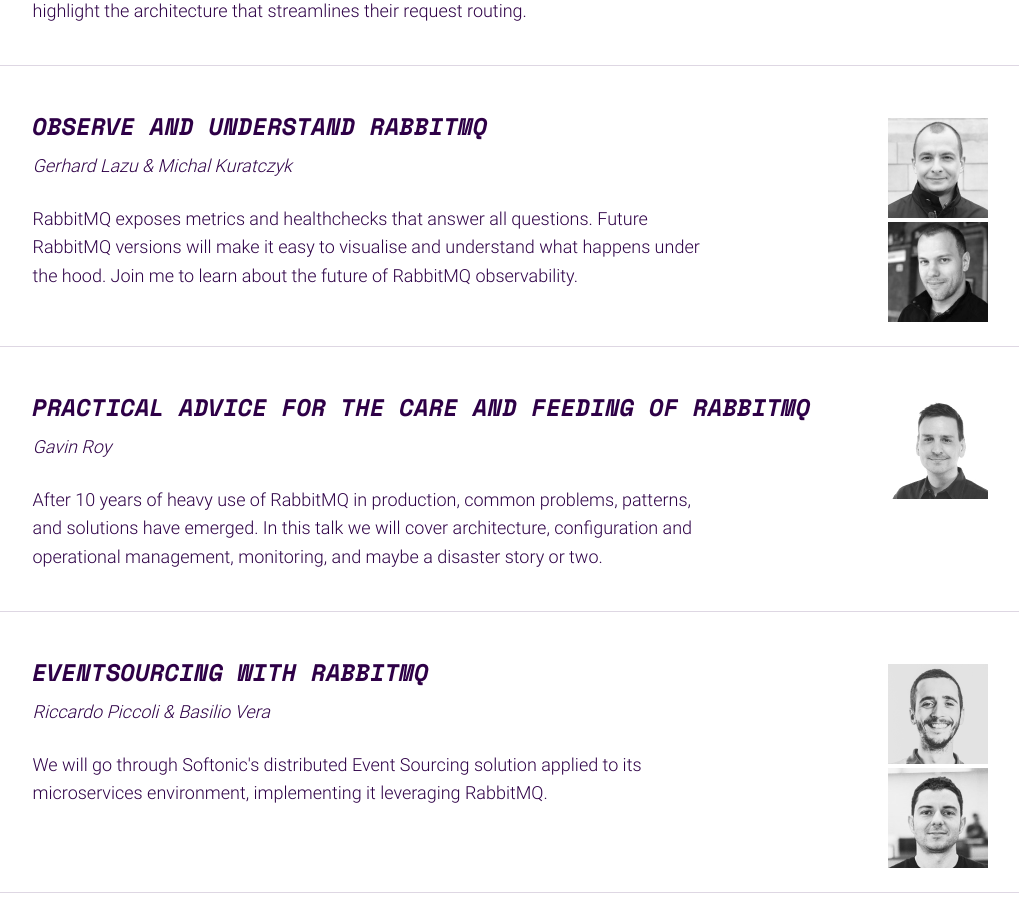
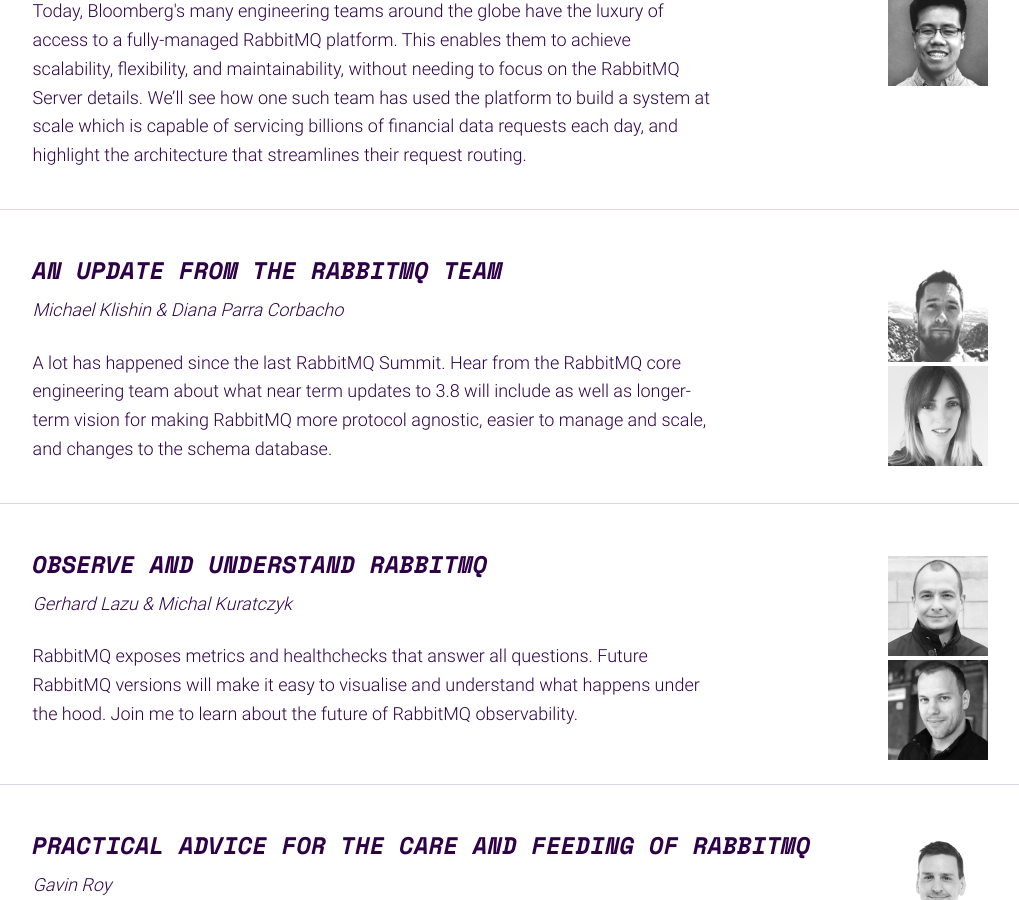
Before and after one commit to isabella232/rabbitmq-summit-1, a Jekyll site: the page built from index.html, in a window 1280 px wide and 900 px high, scrolled down 3560 px. Shown: the whole window, without its empty margins (100-1119 px from the left). Built offline with Jekyll 4.4.1, drawn with Linux system fonts in a browser that asks for light colours; nearby versions of some CDN libraries; comment, search, counter and statistics services are not loaded; some of the changed text lies outside the part shown.

Commit message:
Adds RMQ core team as speakers

```diff
--- a/_data/schedule.yml
+++ b/_data/schedule.yml
@@ -1,6 +1,6 @@
-- start: '09:15'
-  etime: '10:00'
-  title: 'Keynote: Growing a farm of rabbits to scale financial applications'
+- start: "09:15"
+  etime: "10:00"
+  title: "Keynote: Growing a farm of rabbits to scale financial applications"
   speaker: Will Hoy
   abstract: >-
     Today, Bloomberg's many engineering teams around the globe have the luxury
@@ -13,9 +13,18 @@
   img: /img/speakers/will-hoy.jpg
   co-speaker: David Liu
   co-img: /img/speakers/david-liu.jpg
-- start: '10:30'
-  etime: '11:15'
-  title: 'Observe and understand RabbitMQ'
+- start: "09:15"
+  etime: "10:00"
+  title: "An update from the RabbitMQ team"
+  speaker: Michael Klishin
+  abstract: >-
+    A lot has happened since the last RabbitMQ Summit. Hear from the RabbitMQ core engineering team about what near term updates to 3.8 will include as well as longer-term vision for making RabbitMQ more protocol agnostic, easier to manage and scale, and changes to the schema database.
+  img: /img/speakers/michael-klishin.jpg
+  co-speaker: Diana Parra Corbacho
+  co-img: /img/speakers/diana-parra-corbacho.jpg
+- start: "10:30"
+  etime: "11:15"
+  title: "Observe and understand RabbitMQ"
   speaker: Gerhard Lazu
   abstract: >-
     RabbitMQ exposes metrics and healthchecks that answer all questions.
@@ -25,27 +34,27 @@
   img: /img/speakers/gerhard-lazu.jpg
   co-speaker: Michal Kuratczyk
   co-img: /img/speakers/michal-kuratczyk.jpg
-- start: '10:30'
-  etime: '11:15'
-  title: 'Practical advice for the care and feeding of RabbitMQ'
+- start: "10:30"
+  etime: "11:15"
+  title: "Practical advice for the care and feeding of RabbitMQ"
   speaker: Gavin Roy
   abstract: >-
     After 10 years of heavy use of RabbitMQ in production, common problems,
     patterns, and solutions have emerged. In this talk we will cover architecture,
     configuration and operational management, monitoring, and maybe a disaster story or two.
   img: /img/speakers/gavin-roy.jpg
-- start: '11:20'
-  etime: '11:45'
-  title: 'EventSourcing with RabbitMQ'
+- start: "11:20"
+  etime: "11:45"
+  title: "EventSourcing with RabbitMQ"
   speaker: Riccardo Piccoli
   abstract: >-
     We will go through Softonic's distributed Event Sourcing solution applied to
     its microservices environment, implementing it leveraging RabbitMQ.
   img: /img/speakers/riccardo-piccoli.jpg
-  co-speaker:  Basilio Vera
+  co-speaker: Basilio Vera
   co-img: /img/speakers/basilio-vera.jpg
-- start: '11:20'
-  etime: '11:45'
+- start: "11:20"
+  etime: "11:45"
   title: >
     WeWork's "good enough" order guarantee
   speaker: Ilana Sufrin
@@ -56,11 +65,11 @@
     and to convince you that sometimes the best solution is just "good enough".
     This talk dives into a real-life story of using, and fixing, RabbitMQ at WeWork.
   img: /img/speakers/ilana-sufrin.jpg
-  co-speaker:  Avikam Agur
+  co-speaker: Avikam Agur
   co-img: /img/speakers/avikam-agur.jpg
-- start: '11:50'
-  etime: '12:35'
-  title: 'Feature complete: Uncovering the true cost different RabbitMQ features and configurations'
+- start: "11:50"
+  etime: "12:35"
+  title: "Feature complete: Uncovering the true cost different RabbitMQ features and configurations"
   speaker: Jack Vanlightly
   abstract: >-
     They call RabbitMQ the swiss army knife of messaging systems, but what impact do all those features have on performance?<br/><br/>
@@ -68,9 +77,9 @@
     We'll see concrete numbers and come to actionable conclusions that will help you make more balanced decisions regarding
     the tradeoffs of the powerful functionality available vs performance.
   img: /img/speakers/jack-vanlightly.jpg
-- start: '11:50'
-  etime: '12:35'
-  title: 'Monitoring & scaling based on RabbitMQ telemetry'
+- start: "11:50"
+  etime: "12:35"
+  title: "Monitoring & scaling based on RabbitMQ telemetry"
   speaker: Omar Elasfar
   abstract: >-
     Zalando's Communication platform products are powered by a RabbitMQ cluster as the broker for all service to
@@ -80,9 +89,9 @@
     compute power has been a seamless effort with backlogs as a steering point alongside CPU utilization of
     the consumer application.
   img: /img/speakers/omar-elasfar.jpg
-- start: '13:35'
-  etime: '14:20'
-  title: 'RabbitMQ MQTT vs EMQX'
+- start: "13:35"
+  etime: "14:20"
+  title: "RabbitMQ MQTT vs EMQX"
   speaker: Grigory Starinkin
   abstract: >-
     RabbitMQ is a multi-protocol messaging broker, which, on a vanilla
@@ -94,9 +103,9 @@
     which one is better for MQTT, or which one to use? RabbitMQ for
     MQTT, or EMQX? Join me in this talk as I answer these questions
     and help users decide on the best choice MQTT broker to use.
-- start: '13:35'
-  etime: '14:20'
-  title: 'Do not guess, Trace'
+- start: "13:35"
+  etime: "14:20"
+  title: "Do not guess, Trace"
   speaker: Kacper Mentel
   abstract: >-
     RabbitMQ runs on a battle-tested Erlang VM which provides many exceptional features for Distributed,
@@ -105,18 +114,18 @@
     for operators and developers. Here Tracing, another Erlang feature, comes to the rescue!
     There are a number of techniques that use it to find a root cause of a failure. I'll guide you through them in this talk.
   img: /img/speakers/kacper-mentel.jpg
-- start: '14:25'
-  etime: '14:50'
-  title: 'Rapidly building streaming applications with RabbitMQ, Spring Cloud Streams and SCDF'
+- start: "14:25"
+  etime: "14:50"
+  title: "Rapidly building streaming applications with RabbitMQ, Spring Cloud Streams and SCDF"
   speaker: Madhav Sathe
   abstract: >-
     In this session you will learn how to use Spring Cloud Streams with RabbitMQ.
     We will build data pipeline using Spring Cloud Data Flow. We will demonstrate
     how applications can be deployed and scaled using Cloud Foundry. This is a live-coding session.
   img: /img/speakers/madhav-sathe.jpg
-- start: '14:25'
-  etime: '14:50'
-  title: 'How to use multiple RabbitMQ brokers with SpringBoot'
+- start: "14:25"
+  etime: "14:50"
+  title: "How to use multiple RabbitMQ brokers with SpringBoot"
   speaker: Wander Costa
   abstract: >-
     How to connect your SpringBoot application to multiple RabbitMQ brokers?
@@ -125,9 +134,9 @@
     to dedicated brokers for different use cases or contexts.
     To solve these problems in hundreds of micro-services, we wrote this simple-to-use open source library.
   img: /img/speakers/wander-costa.jpg
-- start: '14:55'
-  etime: '15:40'
-  title: 'Running RabbitMQ at Scale'
+- start: "14:55"
+  etime: "15:40"
+  title: "Running RabbitMQ at Scale"
   speaker: Lovisa Johansson
   abstract: >-
     CloudAMQP provides RabbitMQ clusters as a service, but what happens behind the scenes?
@@ -135,11 +144,11 @@
     configuring, monitoring, updating and modifying our RabbitMQ service. In this talk we'll go into how AMQP
     and RabbitMQ can be used to power a micro service architecture from the bottom up with flexibility and reliability.
   img: /img/speakers/lovisa-johansson.jpg
-  co-speaker:  Anders Bälter
+  co-speaker: Anders Bälter
   co-img: /img/speakers/anders-balter.jpg
-- start: '14:55'
-  etime: '15:40'
-  title: 'Lifting the lid on Quorum Queues'
+- start: "14:55"
+  etime: "15:40"
+  title: "Lifting the lid on Quorum Queues"
   speaker: Karl Nilsson
   abstract: >-
     Quorum Queues are a promising new RabbitMQ feature but how do they work under the hood?
--- a/index.html
+++ b/index.html
@@ -380,6 +380,40 @@ footer-logo: /img/logo-pink.png
                   <div class="info skew-box pl-1">
                     <h5 class="text-light text-uppercase mb-1">Madhav Sathe</h5>
                     <p class="text-primary text-uppercase mb-1">Platform Architect</p>
+                    <p class="text-primary text-uppercase mb-1">Pivotal</p>
+                  </div>
+                </div>
+              </div>
+            </div>
+          </div>
+          <div class="row justify-content-center justify-content-md-end">
+            <div class="col-10 col-md-6 col-xl-5 mb-4 mb-md-0">
+              <div class="row justify-content-center align-items-center">
+                <div class="col-12 col-md-5 mb-3 mb-md-0">
+                  <div class="skew-box img-wrap">
+                    <div class="img-holder" style="background-image: url(/img/speakers/michael-klishin.jpg)"></div>
+                  </div>
+                </div>
+                <div class="col-12 col-sm-10 col-md-7">
+                  <div class="info skew-box pl-1">
+                    <h5 class="text-light text-uppercase mb-1">Michael Klishin</h5>
+                    <p class="text-primary text-uppercase mb-1">Software Engineer</p>
+                    <p class="text-primary text-uppercase mb-1">Pivotal</p>
+                  </div>
+                </div>
+              </div>
+            </div>
+            <div class="col-10 col-md-6 col-xl-5 mb-4">
+              <div class="row justify-content-center align-items-center">
+                <div class="col-12 col-md-5 mb-3 mb-md-0">
+                  <div class="skew-box img-wrap">
+                    <div class="img-holder" style="background-image: url(/img/speakers/diana-parra-corbacho.jpg);"></div>
+                  </div>
+                </div>
+                <div class="col-12 col-sm-10 col-md-7">
+                  <div class="info skew-box pl-1">
+                    <h5 class="text-light text-uppercase mb-1">Diana Parra Corbacho</h5>
+                    <p class="text-primary text-uppercase mb-1">Software Engineer</p>
                     <p class="text-primary text-uppercase mb-1">Pivotal</p>
                   </div>
                 </div>
```
Also changed, not shown: img/speakers/diana-parra-corbacho.jpg (added), img/speakers/michael-klishin.jpg (added).
